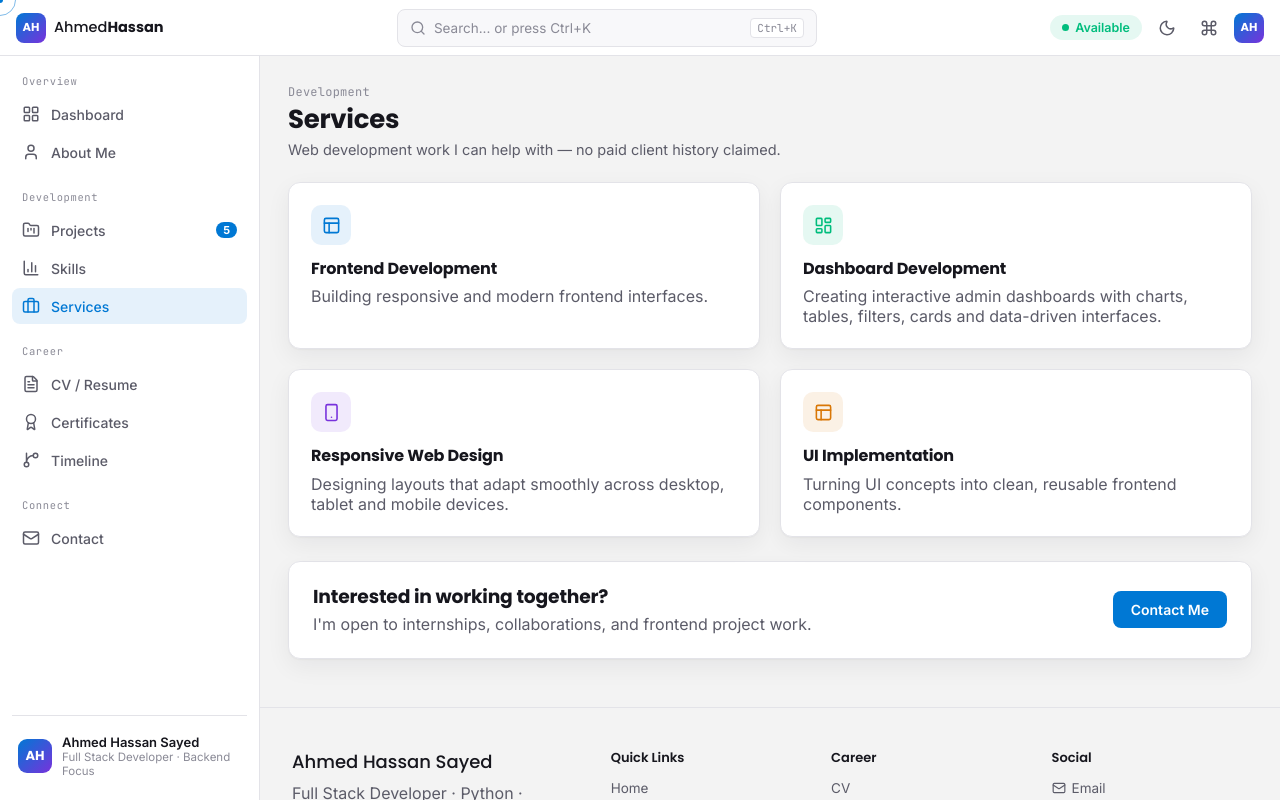
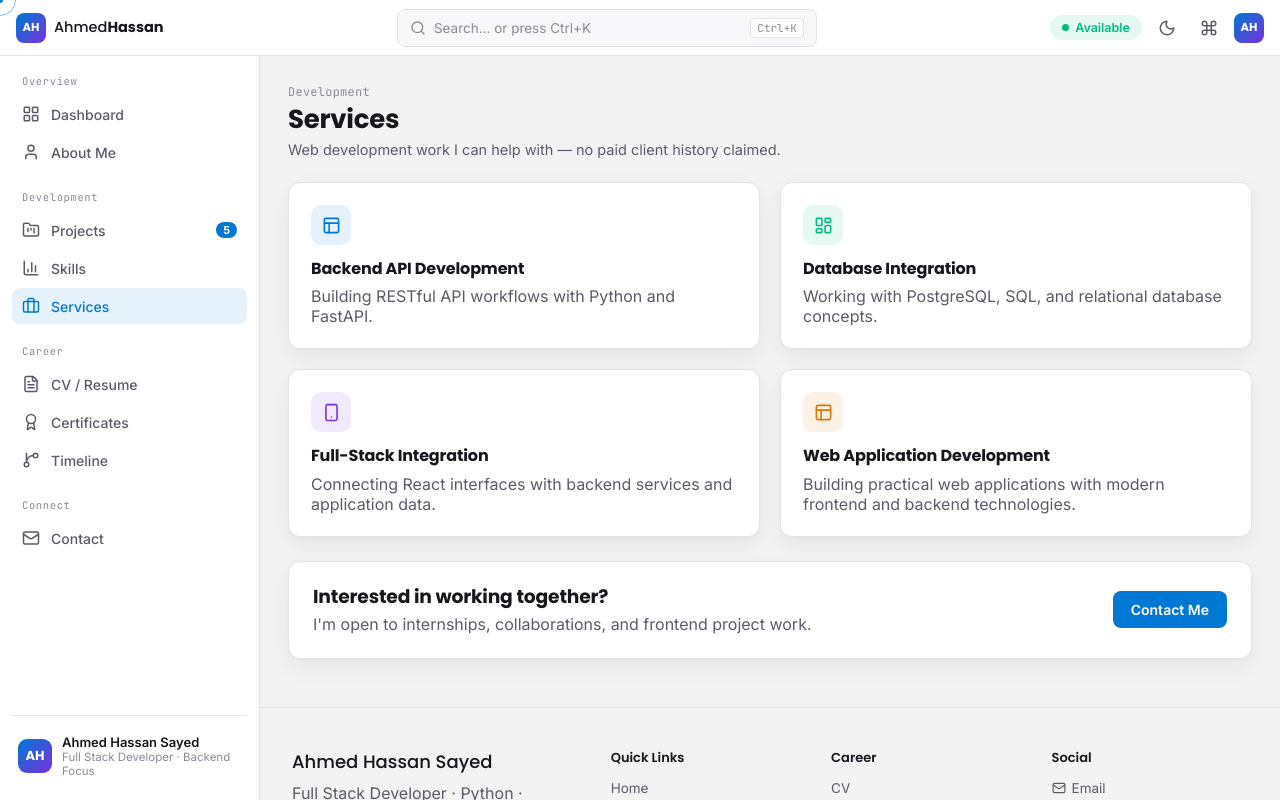
Before and after one commit to ahmedhassan232/ahmed-frontp, a React (Vite) app: page /services in a window 1280 px wide. Built offline with nearby package versions, Linux system fonts and the light colour scheme.

Commit message:
Update portfolio content: src/data/services.js

```diff
--- a/src/data/services.js
+++ b/src/data/services.js
@@ -1,47 +1,45 @@
 export const services = [
   {
-    title: 'Frontend Development',
-    description: 'Building responsive and modern frontend interfaces.',
+    title: 'Backend API Development',
+    description: 'Building RESTful API workflows with Python and FastAPI.',
     color: 'blue',
   },
   {
-    title: 'Dashboard Development',
-    description:
-      'Creating interactive admin dashboards with charts, tables, filters, cards and data-driven interfaces.',
+    title: 'Database Integration',
+    description: 'Working with PostgreSQL, SQL, and relational database concepts.',
     color: 'green',
   },
   {
-    title: 'Responsive Web Design',
-    description:
-      'Designing layouts that adapt smoothly across desktop, tablet and mobile devices.',
+    title: 'Full-Stack Integration',
+    description: 'Connecting React interfaces with backend services and application data.',
     color: 'purple',
   },
   {
-    title: 'UI Implementation',
-    description: 'Turning UI concepts into clean, reusable frontend components.',
+    title: 'Web Application Development',
+    description: 'Building practical web applications with modern frontend and backend technologies.',
     color: 'orange',
   },
 ];
 
 export const buildCards = [
   {
-    title: 'Responsive Websites',
-    description: 'Modern responsive websites that work across desktop, tablet, and mobile devices.',
+    title: 'Backend APIs',
+    description: 'RESTful services and backend workflows using Python and FastAPI.',
     color: 'blue',
   },
   {
-    title: 'Admin Dashboards',
-    description: 'Interactive dashboards with cards, tables, charts, filters, forms, and dark mode.',
+    title: 'Database-Driven Apps',
+    description: 'Application data management with PostgreSQL and SQL.',
     color: 'green',
   },
   {
-    title: 'Frontend Applications',
-    description: 'Component-based frontend applications using modern JavaScript frameworks.',
+    title: 'Full-Stack Integration',
+    description: 'Connecting backend services with React-based user interfaces.',
     color: 'purple',
   },
   {
-    title: 'UI Development',
-    description: 'Clean reusable interfaces with attention to spacing, typography, usability, and visual consistency.',
+    title: 'AI-Enabled Projects',
+    description: 'Applying machine-learning and natural-language-processing fundamentals in software projects.',
     color: 'orange',
   },
 ];
```
